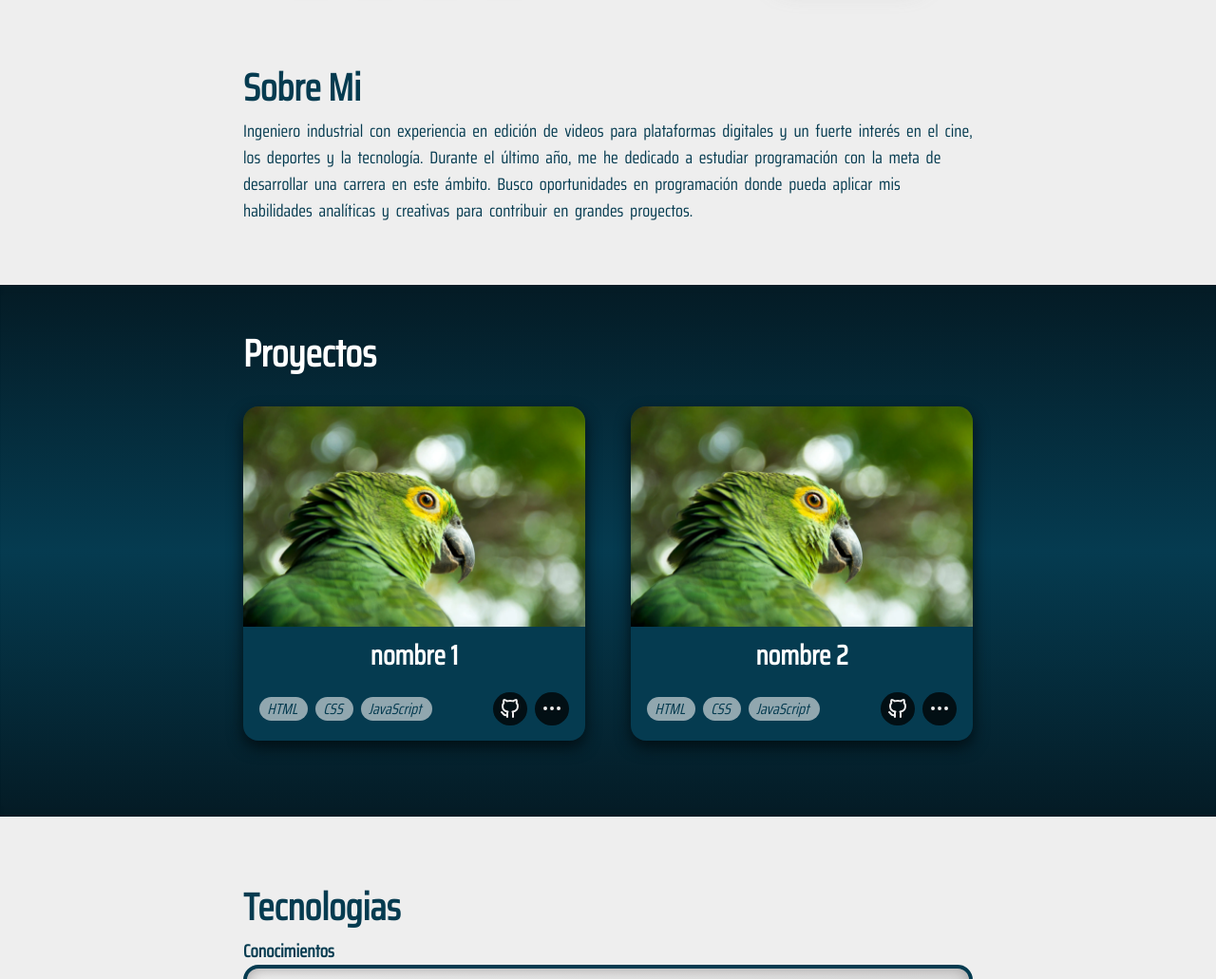
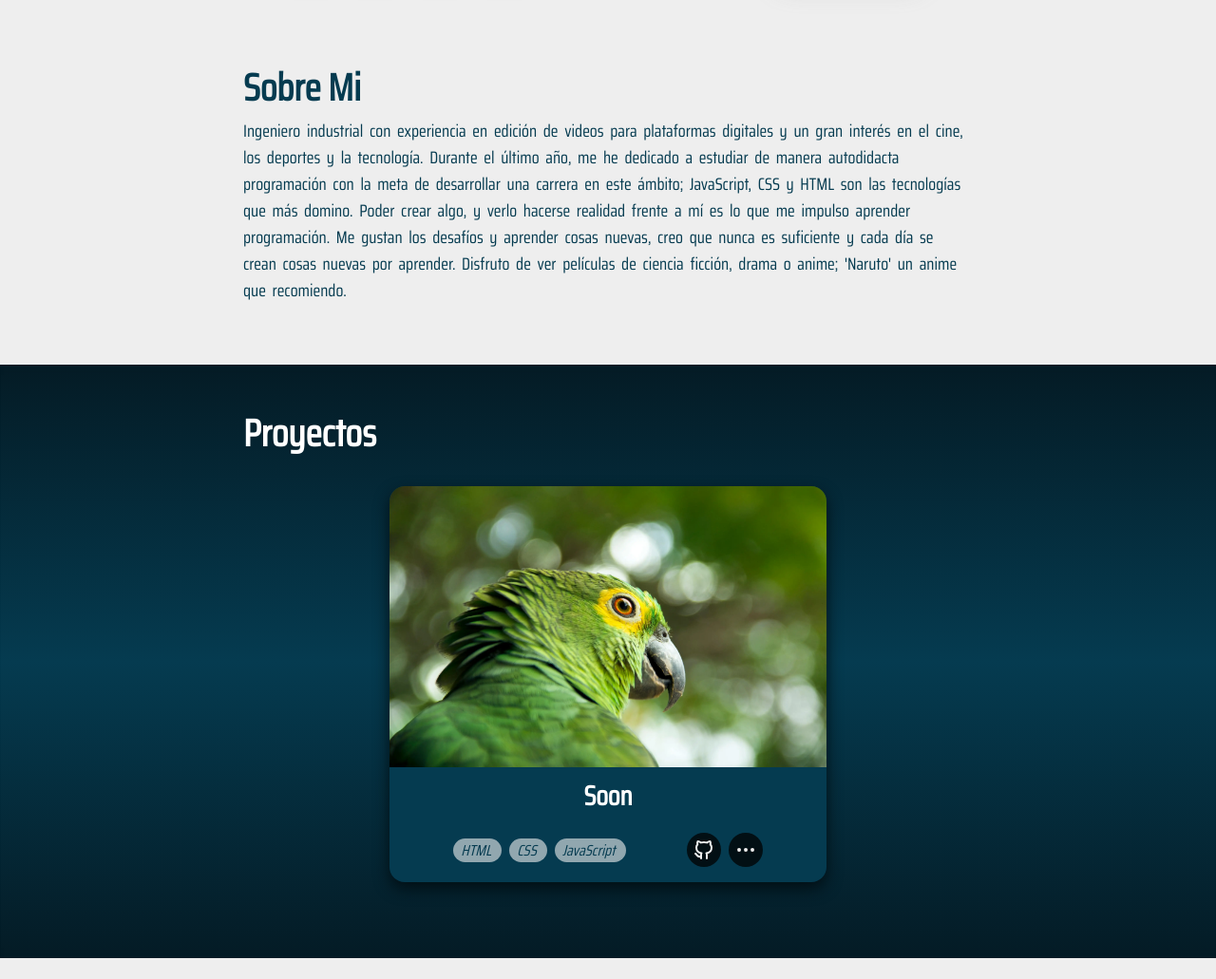
Before and after one commit to MemoGV/mi-Web, a plain HTML site: page index.html in a window 1280 px wide. Shown: the part 363-1394 px from the top of the page at 95% size. Drawn offline with Linux system fonts and the light colour scheme; files whose address does not match are found by name.

Commit message:
Se agregaron los CV en idiomas EN y ES, corregui about me y se modifico la cantidad de proyectos y se agrego funcion a el boton git de proyectos

```diff
--- a/index.html
+++ b/index.html
@@ -70,30 +70,14 @@
                                 <label class="print-cv-value"></label><label class="print-cv-value"></label><label class="print-cv-value"></label>
                             </div>
                             <div class="div-btns-projects">
-                                <button><img class="img-btns-prj" src="./assets/buttons-icons/brand-github-white.svg" width="18" height="18"/></button>
+                                <button id="btn-github-project" class="btns-page"><img class="img-btns-prj" src="./assets/buttons-icons/brand-github-white.svg" width="18" height="18"/></button>
                                 <button class="btn-description"><img class="img-dots img-btns-prj"  width="18" height="18" src="./assets/buttons-icons/dots.svg" style="display: block;"/>
                                 <img class="img-up img-btns-prj" style="display: none;" src="./assets/buttons-icons/chevron-up.svg"  width="18" height="18"/></button>
                             </div>
                         </div>
                         <p class="project-box-description box-description print-cv-value"></p>
                     </div>
-                    <div id="prj2" class="project">
-                        <div class="div-img-project">
-                            <img class="img-project" src="./assets/img-projects/foto perico.webp" width="450" height="300"/>
-                        </div>
-                        <h3 class="print-cv-value title-prj"></h3>
-                        <div class="div-labels-btns">
-                            <div id="labels">
-                                <label class="print-cv-value"></label><label class="print-cv-value"></label><label class="print-cv-value"></label>
-                            </div>
-                            <div class="div-btns-projects">
-                                <button><img class="img-btns-prj" src="./assets/buttons-icons/brand-github-white.svg" width="18" height="18"/></button>
-                                <button class="btn-description"><img class="img-dots img-btns-prj"  width="18" height="18" src="./assets/buttons-icons/dots.svg" style="display: block;"/>
-                                <img class="img-up img-btns-prj" style="display: none;" src="./assets/buttons-icons/chevron-up.svg"  width="18" height="18"/></button>
-                            </div>
-                        </div>
-                        <p class="project-box-description box-description print-cv-value" ></p>
-                    </div>
+
                 </div>
             </div>
         </section>
--- a/script.js
+++ b/script.js
@@ -90,7 +90,7 @@ document.addEventListener('DOMContentLoaded', ()=>{
             const btnsPage = document.querySelectorAll('.btns-page')
             btnsPage.forEach(btn =>{
                 btn.addEventListener('click',()=>{
-                    if(btn.id === 'btn-github-contact' || btn.id === 'btn-Github'){
+                    if(btn.id === 'btn-github-contact' || btn.id === 'btn-Github' || btn.id === 'btn-github-project'){
                         window.open('https://github.com/MemoGV', '_blank')
 
                     }else if(btn.id === 'btn-linkedin-contact' || btn.id === 'linkedin'){
@@ -114,7 +114,7 @@ document.addEventListener('DOMContentLoaded', ()=>{
                 setTimeout(()=>{
                     msj.style.display='none';}, 1200)})})}
         downloadCv(){
-            const urlPDF = "./CV/Guillermo_Garcia_CV.pdf";
+            const urlPDF = title.textContent === 'Desarrollador Web'? "./CV/Ing_Guillermo_Garcia_Vega_CV.pdf" : './CV/Ing_Guillermo_Garcia_Vega_CV_EN.pdf';
             const linkDescarga = document.createElement('a');
             linkDescarga.href = urlPDF;
             linkDescarga.target = '_blank';
@@ -172,7 +172,7 @@ document.addEventListener('DOMContentLoaded', ()=>{
             animaciones y posicionamiento en CSS, para poder crear mejores interfaces web atractivas y funcionales.`},
         {   name:'javascript',
             txt:`Tengo una base solida de conocimiento en JavaScript, abarcando una comprensión de los conceptos fundamentales del lenguaje
-             y estoy familiarizado con el uso de objetos, sus métodos y propiedades.`},
+            y estoy familiarizado con el uso de objetos, sus métodos y propiedades.`},
         {   name:'github',
             txt:`Estoy familiarizado con el uso de Git y GitHub, lo que incluye la capacidad de gestionar repositorios,
             realizar seguimiento de cambios, manejar ramas, fusionar código y colaborar eficientemente en proyectos.`}]
@@ -181,7 +181,7 @@ document.addEventListener('DOMContentLoaded', ()=>{
             txt:`Experienced in HTML and familiar with its syntax, capable of creating web page structures using various tags. The HTML of this web page exemplifies my skills.`},
         {   name:'css',
             txt:`Knowledgeable in CSS, including design with Flexbox and Grid, continually learning advanced techniques in design, animations,
-             and positioning to create more attractive and functional web interfaces.`},
+            and positioning to create more attractive and functional web interfaces.`},
         {   name:'javascript',
             txt:`Solid foundation in JavaScript, with an understanding of fundamental concepts and familiarity with using objects, their methods, and properties.`},
         {   name:'github',
@@ -239,25 +239,17 @@ document.addEventListener('DOMContentLoaded', ()=>{
         location:'Tamaulipas, Mexico.',
         section1:{
             title:'Sobre Mi',
-            description:`Ingeniero industrial con experiencia en edición de videos para plataformas digitales y un fuerte interés en el cine, los deportes y la tecnología.
-            Durante el último año, me he dedicado a estudiar programación con la meta de desarrollar una carrera en este ámbito. Busco oportunidades en programación
-            donde pueda aplicar mis habilidades analíticas y creativas para contribuir en grandes proyectos.`},
+            description:`Ingeniero industrial con experiencia en edición de videos para plataformas digitales y un gran interés en el cine, los deportes y la tecnología.
+            Durante el último año, me he dedicado a estudiar de manera autodidacta programación con la meta de desarrollar una carrera en este ámbito; JavaScript, CSS y HTML son las
+            tecnologías que más domino. Poder crear algo, y verlo hacerse realidad frente a mí es lo que me impulso aprender programación. Me gustan los desafíos y aprender cosas nuevas,
+            creo que nunca es suficiente y cada día se crean cosas nuevas por aprender. Disfruto de ver películas de ciencia ficción, drama o anime; 'Naruto' un anime que recomiendo.
+            `},
         section2:{
             title:'Proyectos',
             firstProject:{
-                prjName:'nombre 1',
+                prjName:'Soon',
                 tags:{tag1:'HTML', tag2:'CSS', tag3:'JavaScript'},
-                description:`Lorem ipsum dolor sit amet, consectetur adipiscing elit. Duis et arcu in dolor mattis tristique. Donec tristique augue elit, eget finibus lorem
-                 posuere id. Suspendisse at commodo nibh. Morbi eget mauris a ipsum vulputate faucibus et at libero. Praesent lacinia magna sed leo varius mollis vitae vitae urna.
-                 Morbi pharetra dictum nulla, eget aliquet quam faucibus a. Pellentesque fringilla id massa sollicitudin tristique. Mauris finibus, metus ac faucibus rhoncus,
-                 eros metus rutrum neque, vel ultricies arcu tellus porta ante. Maecenas a condimentum tortor.`},
-            secondProject:{
-                prjName:'nombre 2',
-                tags:{tag1:'HTML', tag2:'CSS', tag3:'JavaScript'},
-                description:`descripcion proyiecto 2 Lorem ipsum dolor sit amet, consectetur adipiscing elit. Duis et arcu in dolor mattis tristique. Donec tristique augue elit, eget finibus lorem
-                 posuere id. Suspendisse at commodo nibh. Morbi eget mauris a ipsum vulputate faucibus et at libero. Praesent lacinia magna sed leo varius mollis vitae vitae urna.
-                 Morbi pharetra dictum nulla, eget aliquet quam faucibus a. Pellentesque fringilla id massa sollicitudin tristique. Mauris finibus, metus ac faucibus rhoncus,
-                 eros metus rutrum neque, vel ultricies arcu tellus porta ante. Maecenas a condimentum tortor.`}},
+                description:`Descripcion Proyecto`}},
         section3:{
             title:'Tecnologias',
             subTitle:'Conocimientos',
@@ -314,19 +306,16 @@ document.addEventListener('DOMContentLoaded', ()=>{
         location:'Tamaulipas, Mexico.',
         section1:{
             title:'About Me',
-            description:`Experienced industrial engineer skilled in digital video editing platforms, passionate about cinema, sports,
-            and technology. Over the past year, I've been studying programming to pursue a career in this field. Seeking opportunities
-            where my analytical and creative skills can contribute to significant projects in programming.`},
+            description:`I'm an industrial engineer with experience in video editing for digital platforms and a strong interest in cinema, sports, and technology.
+            Over the past year, I've been self-studying programming to build a career in this field. I'm proficient in JavaScript, CSS, and HTML. Creating something
+            and seeing it come to life is what drives my passion for programming. I enjoy challenges and constantly learning new things. Watching science fiction,
+            drama, or anime movies is a favorite pastime; I highly recommend "Naruto."`},
         section2:{
             title:'Projects',
             firstProject:{
-                prjName:'name 1',
+                prjName:'Soon',
                 tags:{tag1:'HTML', tag2:'CSS', tag3:'JavaScript'},
-                description:`project description 1.`},
-            secondProject:{
-                prjName:'name 2',
-                tags:{tag1:'HTML', tag2:'CSS', tag3:'JavaScript'},
-                description:`project description 2`}},
+                description:`project description 1.`}},
         section3:{
             title:'Technology',
             subTitle:'Knowledge',
@@ -364,7 +353,7 @@ document.addEventListener('DOMContentLoaded', ()=>{
                     degree:`Bachelor's Degree in Industrial Engineering`,
                     date:'Ago 2012 - Dic 2017',
                     descripcion: `Throughout my engineering studies, I gained skills in planning and evaluating projects over short, medium, and long terms, as well as in
-                     processes and measurements for continuous improvement. `  }  }    },
+                    processes and measurements for continuous improvement. `  }  }    },
         section7:'Contact'}
 
         const printDataCV=(obj)=>{
--- a/styles.css
+++ b/styles.css
@@ -279,6 +279,7 @@ p{  word-spacing: .2rem;
     overflow: hidden;
     height: auto;
     width: 100%;
+    max-width: 60%;
     box-shadow: 0px 7px 1rem #020f14;
     border-radius: 1rem;
     background-color: #053B50;
```
Also changed, not shown: 3 other files.
